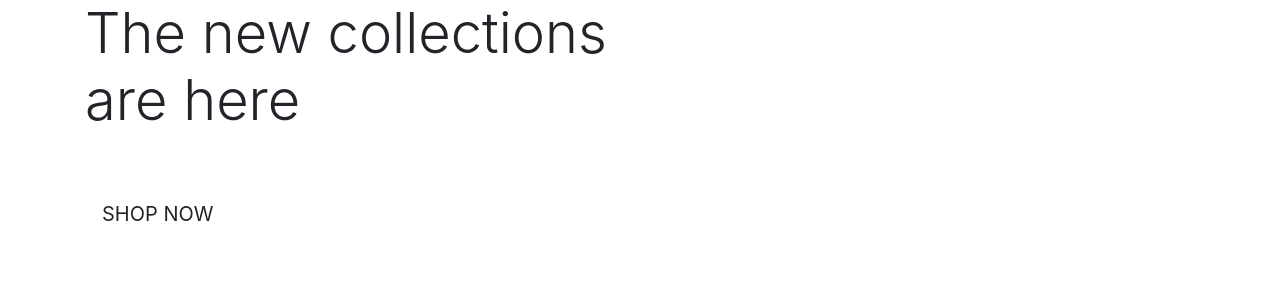
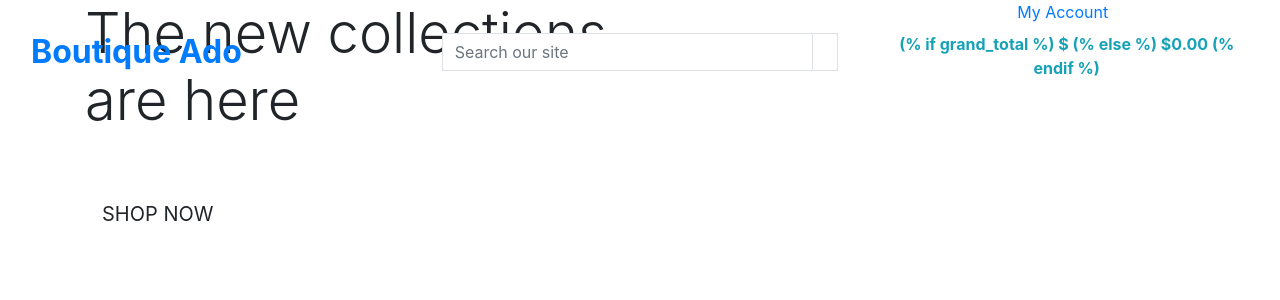
Before and after one commit to DRegan-dev/boutique_ado_v1, a Django app: template home/templates/home/index.html in a window 1280 px wide. Shown: the top 300 px of the page. Run offline with Django 3.2, Linux system fonts and the light colour scheme; the template is opened without the code that fills it, so the values that code supplies are empty; parts of the project's set-up code (start-up, migrations or seed data) failed here and were passed over.

Commit message:
added main page header

```diff
--- a/templates/base.html
+++ b/templates/base.html
@@ -30,7 +30,67 @@
     <title>Boutique Ado {% block extra_title %}{% endblock %}</title>
   </head>
   <body>
-    <header class="container-fluid fixed-top"></header>
+    <header class="container-fluid fixed-top">
+      <div class="row">
+        <div class="col-12 col-lg my-auto py-1 py-lg-0 text-center text-lg-left">
+          <a href="(% url 'home' %)" class="nav-link main-logo-link">
+            <h2 class="logo-font text-black my-0"><strong>Boutique Ado</strong></h2>
+          </a>
+        </div>
+        <div class="col-12 col-lg my-auto py-1 py-lg-0">
+          <form action="" method="get">
+            <div class="input-group w-100">
+              <input class="form-control border border-black rounded-0" type="text" name="q" placeholder="Search our site">
+              <div class="input-group-append">
+                <button class="form-control btn btn-black border border-black rounded-0" type="submit">
+                  <span class="icon">
+                    <i class="fas fa-search"></i>
+                  </span>
+                </button>
+              </div>
+            </div>
+          </form>
+        </div>
+        <div class="col-12 col-lg my-auto py-1 py-lg-0">
+          <ul class="list-inline list-unstyled text-center text-lg-right-my-0">
+            <li class="list-inline-item dropdown">
+              <a  class="text-black nav link" href="#" id="user-options" data-toggle="dropdown" aria-haspopup="true" aria-expanded="false">
+                <div class="text-center">
+                  <div><i class="fas fa-user fa-lg"></i></div>
+                  <p class="my-0">My Account</p>
+                </div>
+              </a>
+              <div class="dropdown-menu border" aria-labelledby="user-options">
+                (% if request.user.is.authenticated %)
+                  (% if.request.user.is.superuser %)
+                    <a href="" class="dropdown-item">Product Management</a>
+                  (% endif %)
+                  <a href="" class="dropdown-item">My Profile</a>
+                  <a href="(% url 'account_logout' %)" class="dropdown-item">Logout</a>
+                (% else %)
+                  <a href="(% url 'account_signup' %)" class="dropdown-item">Register</a>
+                  <a href="(% url 'account_login' %)" class="dropdown-item">Login</a>
+                (% endif %)
+              </div>
+            </li>
+            <li class="list-inline-item">
+              <a href="" class= "(% if grand_total %) text-info font-weight-bold (% else %) text-black (% endif %) nav-link">
+                <div class="text-center">
+                  <div><i class="fas fa-shopping-bag fa-lg"></i></div>
+                  <p class="my-0">
+                    (% if grand_total %)
+                      ${{ grand_total|floatformat:2 }}
+                    (% else %)
+                      $0.00
+                    (% endif %)
+                  </p>
+                </div>
+              </a>
+            </li>
+          </ul>
+        </div>
+      </div>
+    </header>
     {% if messages %}
     <div class="message-container"></div>\
     {% endif %}
```
